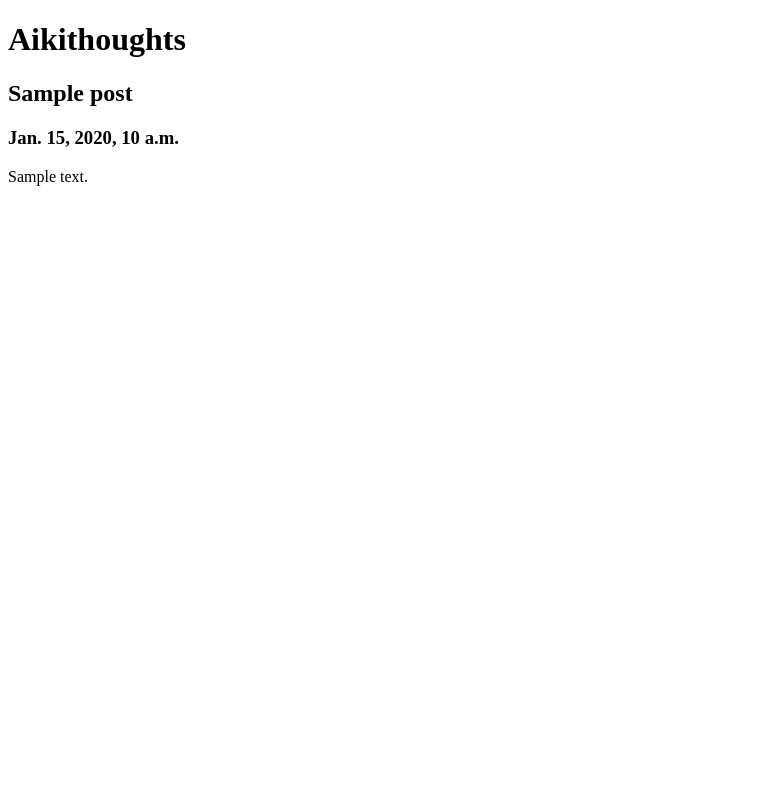
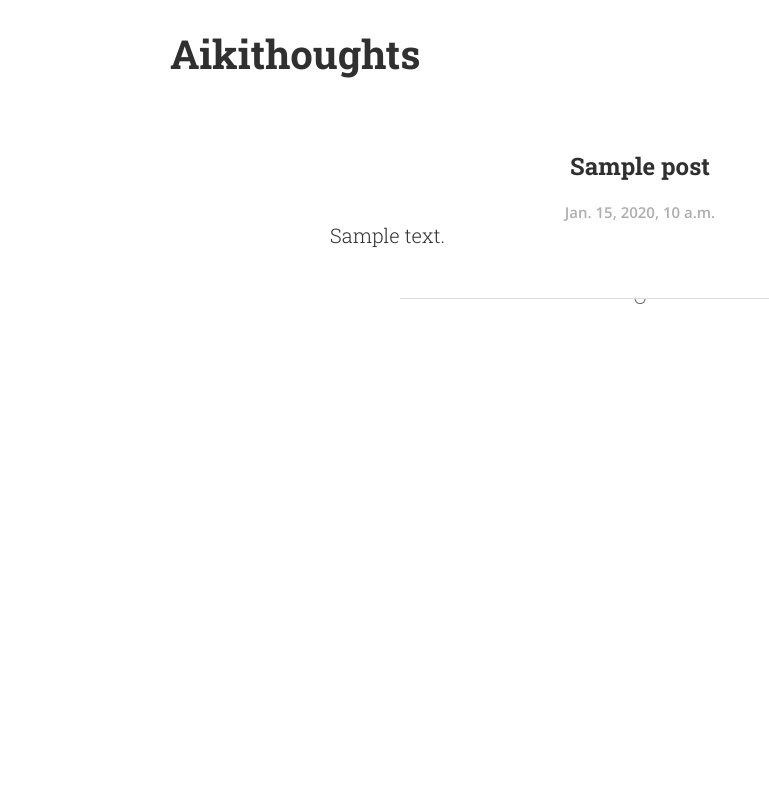
Before and after one commit to tklarryonline/aikithoughts2, a Django app: page / in a window 1280 px wide. Shown: the whole page, without its empty margins (0-769 px from the left). Run offline with Django 3.2, Linux system fonts and the light colour scheme; tables that the repository leaves empty hold one stand-in row (values such as "Sample post").

Commit message:
Make base.html file and do some styling for the posts

```diff
--- /dev/null
+++ b/aiki_blog/static/css/posts.css
@@ -0,0 +1,102 @@
+html {
+  font-size: 20px;
+  height: 100%;
+  overflow-y: scroll;
+}
+
+body {
+  background: #ffffff;
+  color: #303030;
+  font-family: 'Roboto Slab', serif;
+  font-weight: 300;
+}
+
+p {
+  font-size: 0.9rem;
+}
+
+strong {
+  font-weight: 400;
+}
+
+.base-container {
+  box-sizing: border-box;
+  margin: 0 auto;
+  padding-left: 0.5rem;
+  padding-right: 0.5rem;
+  position: relative;
+  width: 48rem;
+}
+
+.text-center,
+.post h1.post-title,
+.post .post-time {
+  text-align: center;
+}
+
+a {
+  color: #303030;
+  text-decoration: underline;
+}
+
+a:hover {
+  text-decoration: none;
+}
+
+header.base-container {
+  margin-bottom: 3.5rem;
+}
+
+.no-select {
+  -webkit-user-select: none;
+  -moz-user-select: none;
+  -ms-user-select: none;
+  user-select: none;
+}
+
+.post h1.post-title {
+  font-size: 1.2rem;
+  margin: 0 0 1rem;
+}
+
+.post .post-time {
+  color: #aeaeae;
+  font-family: 'Open Sans', sans-serif;
+  font-size: 0.75rem;
+}
+
+.post .post-content {
+  margin-left: auto;
+  margin-right: auto;
+  width: 31rem;
+}
+
+.post .post-content p {
+  text-indent: 1.5rem;
+}
+
+.post + hr.circle-divider {
+  margin-left: auto;
+  margin-right: auto;
+  width: 23rem;
+}
+
+hr.circle-divider {
+  border: none;
+  border-top: 1px solid #ddd;
+  color: #333;
+  margin: 2.5rem auto;
+  padding: 0 0.5rem;
+  text-align: center;
+}
+
+hr.circle-divider:after {
+  background: #fff;
+  color: #666;
+  content: '○';
+  display: inline-block;
+  font-size: 1.2rem;
+  padding: 0 0.5rem;
+  position: relative;
+  top: -0.75em;
+}
--- /dev/null
+++ b/aiki_blog/templates/aiki_blog/base.html
@@ -0,0 +1,22 @@
+{% load staticfiles %}
+
+<!DOCTYPE html>
+<html lang="en">
+  <head>
+    <meta charset="UTF-8">
+    <title>Aikithoughts</title>
+    <link href='//fonts.googleapis.com/css?family=Roboto+Slab:300,400,700|Open+Sans:600&subset=latin,vietnamese'
+          rel='stylesheet' type='text/css'>
+    <link rel="stylesheet" href="{% static 'css/posts.css' %}">
+  </head>
+  <body>
+    <header class="base-container">
+      <h1>Aikithoughts</h1>
+    </header>
+
+    <div class="base-container">
+      {% block content %}
+      {% endblock %}
+    </div>
+  </body>
+</html>
--- a/aiki_blog/templates/aiki_blog/post_list.html
+++ b/aiki_blog/templates/aiki_blog/post_list.html
@@ -1,20 +1,16 @@
-<!DOCTYPE html>
-<html lang="en">
-  <head>
-    <meta charset="UTF-8">
-    <title>Aikithoughts</title>
-  </head>
-  <body>
-    <h1>Aikithoughts</h1>
+{% extends 'aiki_blog/base.html' %}
 
+{% block content %}
+<div class="posts-list">
   {% for post in posts %}
   <div class="post">
-      <h2>{{ post.title}}</h2>
-      <h3>{{ post.published_date }}</h3>
-      <p>{{ post.text }}</p>
+    <h1 class="post-title">{{ post.title}}</h1>
+    <div class="post-time">{{ post.published_date }}</div>
+    <div class="post-content">{{ post.text }}</div>
   </div>
+  <hr class="circle-divider">
   {% empty %}
   No post written yet.
   {% endfor %}
-  </body>
-</html>
+</div>
+{% endblock %}
```
Lines whose indentation alone changed are shown as unchanged.
